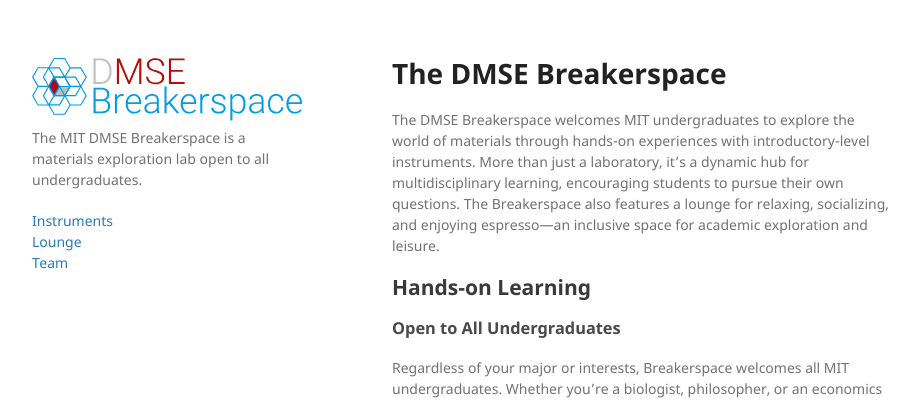
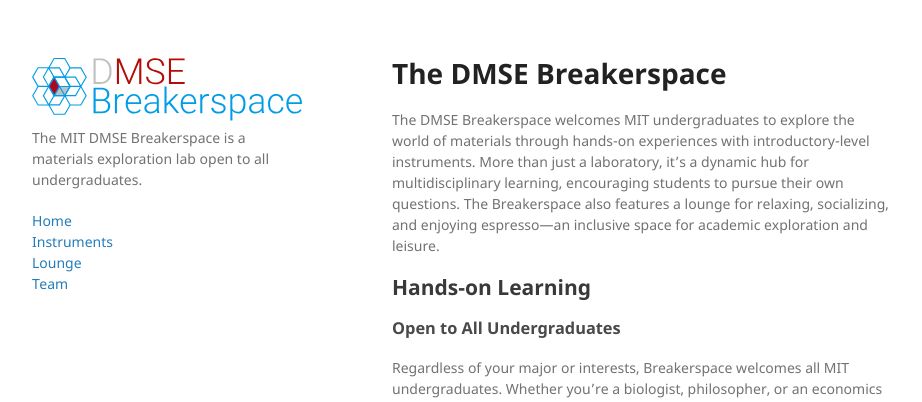
Before and after one commit to MIT-DMSE-Breakerspace/MIT-DMSE-Breakerspace.github.io, a Jekyll site: the page built from index.md, in a window 1280 px wide. Shown: the top 402 px of the page, without its empty margins (178-1100 px from the left). Built offline with Jekyll 4.4.1, drawn with Linux system fonts in a browser that asks for light colours; our own code applies the rules of GitHub Pages for plain Markdown files.

Commit message:
added home to menu

```diff
--- a/_layouts/default.html
+++ b/_layouts/default.html
@@ -22,6 +22,7 @@
         <br>
         <p>{{ site.description | default: site.github.project_tagline }}</p>
 
+        <a href="./index.html">Home</a><br>
         <a href="./instruments.html">Instruments</a><br>
         <a href="./lounge.html">Lounge</a><br>
         <a href="./team.html">Team</a><br>
```
